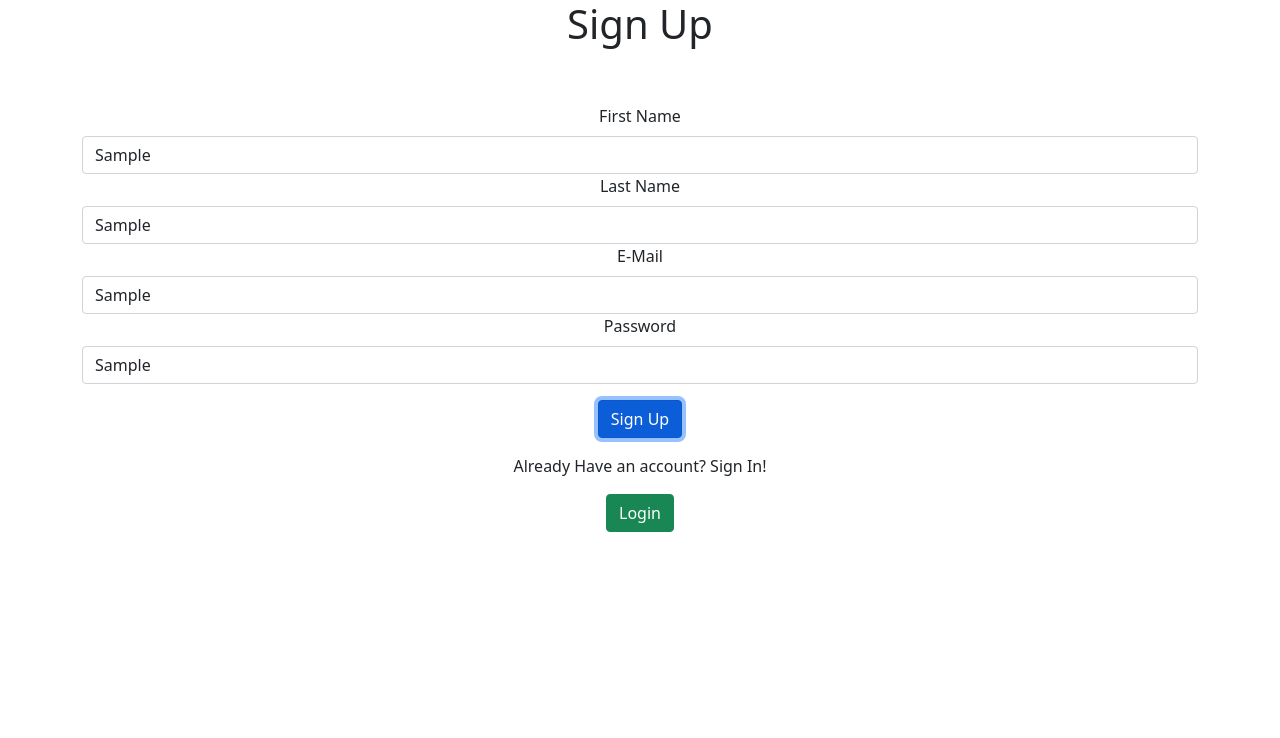
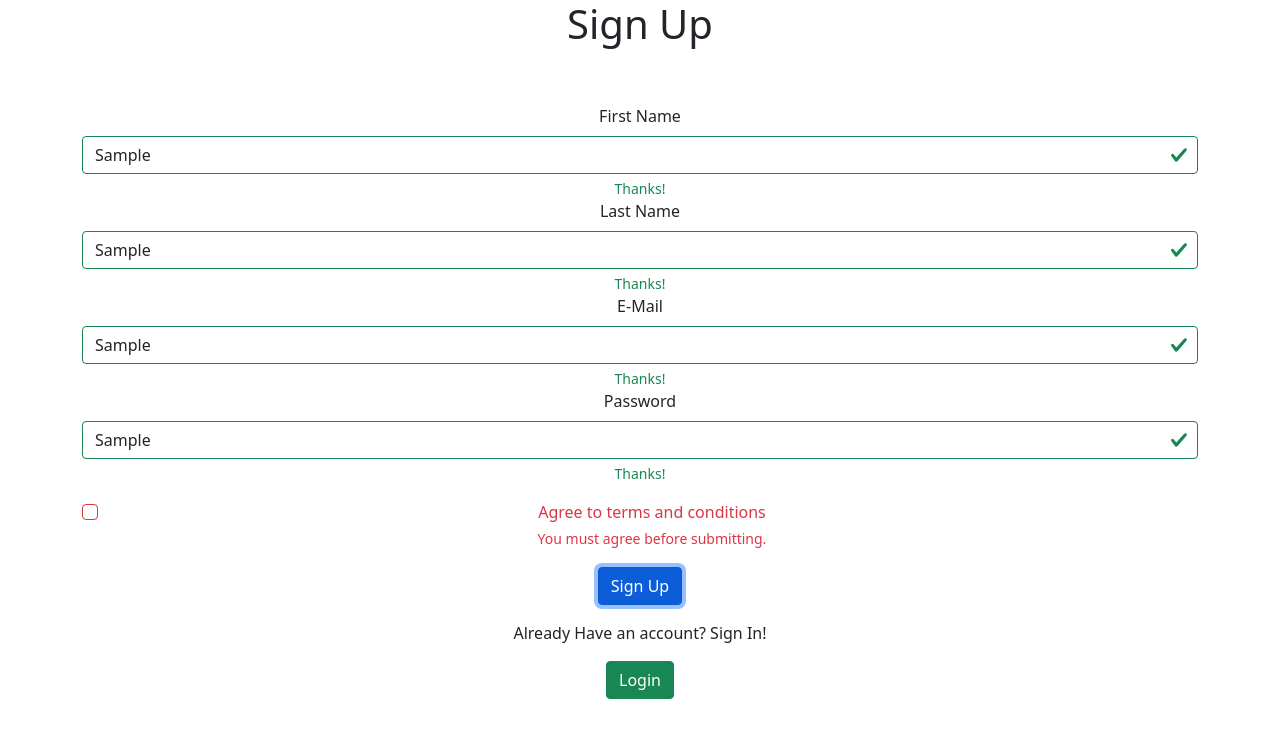
Before and after one commit to robinkelsickii/fishing-hooks, a React (Create React App) app: page /SignUp in a window 1280 px wide. Both pictures are taken after typing "Sample", "Sample", "Sample", "Sample" into the empty fields and a click on the button "Sign Up". Shown: the top 738 px of the page. Built offline with nearby package versions, Linux system fonts and the light colour scheme; no server answers.

Commit message:
waiting for API fix

```diff
--- a/src/Components/SignUp.js
+++ b/src/Components/SignUp.js
@@ -7,7 +7,9 @@ import { useHistory } from "react-router";
 
 export default function SignUp(props) {
     const [data, setData] = useState({});
+    const [validated, setValidated] = useState(false);
     const history = useHistory()
+    const noText = 'This field cannot be left empty'
 
 
 
@@ -23,7 +25,7 @@ export default function SignUp(props) {
         console.log('User Created')
         console.log(data)
         // run axios call sending all the user data
-        axios.post('https://port-3000-aincbootcampapi-ianrios529550.codeanyapp.com/api/auth/register', {
+        axios.post('https://port-3000-aincbootcampapi-ianrios529550.preview.codeanywhere.com//api/auth/register', {
             name: data.firstName + " " + data.lastName,
             email: data.email,
             password: data.password,
@@ -38,6 +40,14 @@ export default function SignUp(props) {
             .catch(function (error) {
                 console.log(error);
             });
+
+        const form = e.currentTarget;
+        if (form.checkValidity() === false) {
+            e.preventDefault();
+            e.stopPropagation();
+        }
+        setValidated(true);
+
     }
     const loginBtn = () => {
         history.push('/Login')
@@ -51,27 +61,45 @@ export default function SignUp(props) {
                 </Col>
             </Row>
             <Row>
-                <Form onSubmit={handleSubmit}>
+                <Form noValidate validated={validated} onSubmit={handleSubmit}>
                     <Col className='pt-5 text-center'>
                         <Form.Group onChange={handleChange} value={data.firstName || ""}>
                             <Form.Label >First Name</Form.Label>
-                            <Form.Control id='firstName' type="text" placeholder="Enter First Name" />
+                            <Form.Control required id='firstName' type="text" placeholder="Enter First Name" />
+                            <Form.Control.Feedback>Thanks!</Form.Control.Feedback>
+                            <Form.Control.Feedback type='invalid'>{noText}</Form.Control.Feedback>
                         </Form.Group>
 
                         <Form.Group onChange={handleChange} value={data.lastName || ""}>
                             <Form.Label>Last Name</Form.Label>
-                            <Form.Control id='lastName' type="text" placeholder="Enter Last Name" />
+                            <Form.Control required id='lastName' type="text" placeholder="Enter Last Name" />
+                            <Form.Control.Feedback>Thanks!</Form.Control.Feedback>
+                            <Form.Control.Feedback type='invalid'>{noText}</Form.Control.Feedback>
                         </Form.Group>
 
                         <Form.Group onChange={handleChange} value={data.email || ""}>
                             <Form.Label>E-Mail</Form.Label>
-                            <Form.Control id='email' type="text" placeholder="example@website.com" />
+                            <Form.Control required id='email' type="text" placeholder="example@website.com" />
+                            <Form.Control.Feedback>Thanks!</Form.Control.Feedback>
+                            <Form.Control.Feedback type='invalid'>{noText}</Form.Control.Feedback>
                         </Form.Group>
 
                         <Form.Group onChange={handleChange} value={data.password || ""}>
                             <Form.Label>Password</Form.Label>
-                            <Form.Control id='password' type="text" placeholder="Create a password" />
+                            <Form.Control required id='password' type="text" placeholder="Create a password" />
+                            <Form.Control.Feedback>Thanks!</Form.Control.Feedback>
+                            <Form.Control.Feedback type='invalid'>{noText}</Form.Control.Feedback>
                         </Form.Group>
+
+                        <Form.Group className="mt-3">
+                            <Form.Check
+                                required
+                                label="Agree to terms and conditions"
+                                feedback="You must agree before submitting."
+                                feedbackType="invalid"
+                            />
+                        </Form.Group>
+
                         <Button type='submit' className='btn btn-primary mt-3 mb-3'>Sign Up</Button>
                         <div>
                             <p> Already Have an account? Sign In!</p>
```
Lines whose indentation alone changed are shown as unchanged.
